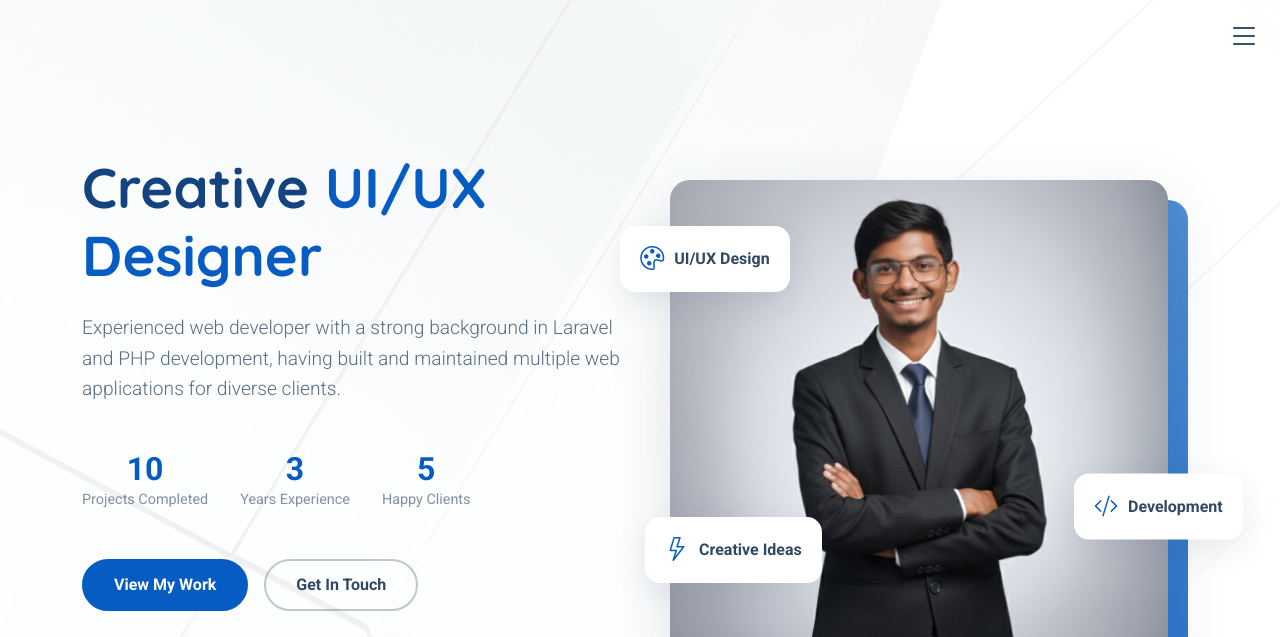
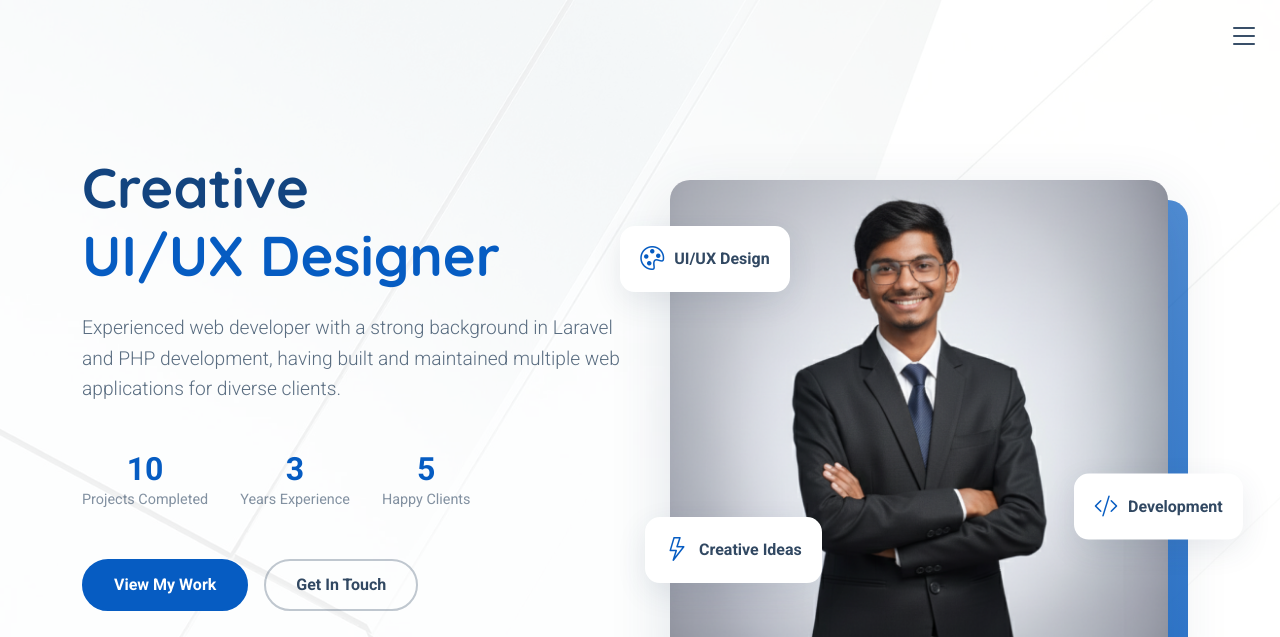
Before and after one commit to kuldeepsapariya/kuldeepsapariya.github.io, a plain HTML site: page index.html in a window 1280 px wide. Shown: the top 637 px of the page. Drawn offline with nearby package versions, Linux system fonts and the light colour scheme.

Commit message:
Update index.html

```diff
--- a/index.html
+++ b/index.html
@@ -76,7 +76,7 @@
 
                     <div class="col-lg-6 hero-content" data-aos="fade-right" data-aos-delay="100">
                         <div class="content-wrapper">
-                            <h1 class="hero-title">Creative <span class="typed"
+                            <h1 class="hero-title">Creative <br><span class="typed"
                                     data-typed-items="Freelancer, UI/UX Designer, Web Developer, Content Writer"></span></h1>
                             <p class="lead">Experienced web developer with a strong background in Laravel and PHP development, having built and maintained multiple web applications for diverse clients.</p>
 
```
